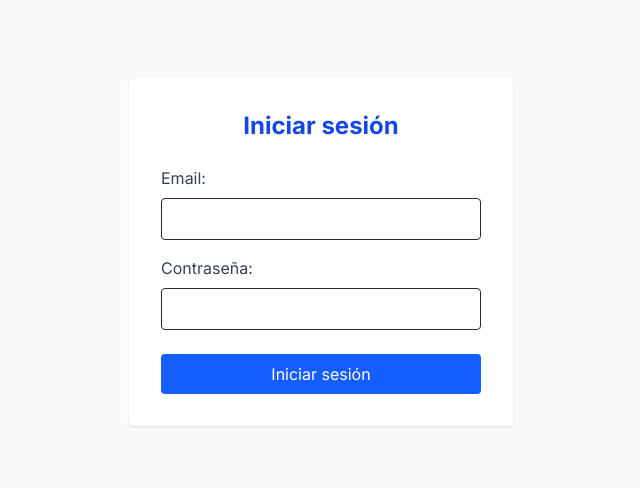
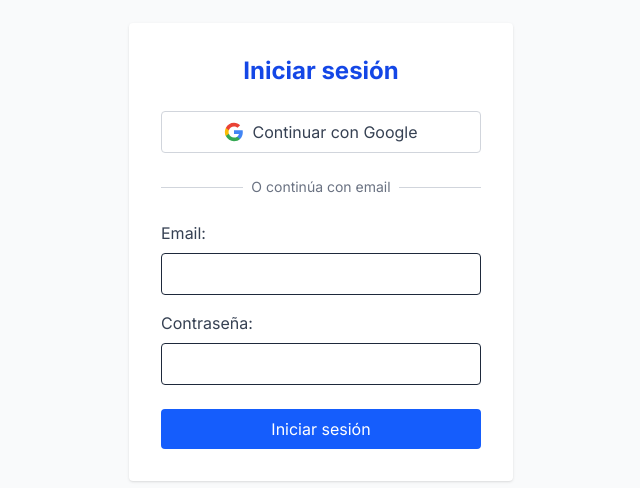
Before and after one commit to mutsuda/fidel, a Next.js app: page /login in a window 1280 px wide. Shown: the part 148-636 px from the top of the page, without its empty margins (319-959 px from the left). Built offline with nearby package versions, Linux system fonts and the light colour scheme.

Commit message:
Add Google OAuth provider to NextAuth configuration

```diff
--- a/src/app/api/auth/[...nextauth]/route.ts
+++ b/src/app/api/auth/[...nextauth]/route.ts
@@ -1,5 +1,6 @@
 import NextAuth from "next-auth";
 import CredentialsProvider from "next-auth/providers/credentials";
+import GoogleProvider from "next-auth/providers/google";
 
 declare module "next-auth" {
   interface Session {
@@ -14,6 +15,10 @@
 
 const handler = NextAuth({
   providers: [
+    GoogleProvider({
+      clientId: process.env.GOOGLE_CLIENT_ID!,
+      clientSecret: process.env.GOOGLE_CLIENT_SECRET!,
+    }),
     CredentialsProvider({
       name: "credentials",
       credentials: {
--- a/src/app/login/page.tsx
+++ b/src/app/login/page.tsx
@@ -8,6 +8,7 @@
   const [email, setEmail] = useState("");
   const [password, setPassword] = useState("");
   const [isLoading, setIsLoading] = useState(false);
+  const [isGoogleLoading, setIsGoogleLoading] = useState(false);
   const router = useRouter();
 
   const handleEmailLogin = async (e: React.FormEvent) => {
@@ -28,10 +29,59 @@
     setIsLoading(false);
   };
 
+  const handleGoogleLogin = async () => {
+    setIsGoogleLoading(true);
+    await signIn("google", { callbackUrl: "/dashboard" });
+  };
+
   return (
     <main className="min-h-screen flex flex-col items-center justify-center bg-gray-50 p-4">
       <div className="bg-white rounded shadow p-8 w-full max-w-sm flex flex-col items-center">
         <h2 className="text-2xl font-bold mb-6 text-blue-700">Iniciar sesión</h2>
+
+        {/* Google OAuth Button */}
+        <button
+          onClick={handleGoogleLogin}
+          disabled={isGoogleLoading}
+          className="w-full mb-6 py-2 px-4 bg-white border border-gray-300 text-gray-700 rounded hover:bg-gray-50 transition disabled:opacity-50 flex items-center justify-center"
+        >
+          {isGoogleLoading ? (
+            "Conectando..."
+          ) : (
+            <>
+              <svg className="w-5 h-5 mr-2" viewBox="0 0 24 24">
+                <path
+                  fill="#4285F4"
+                  d="M22.56 12.25c0-.78-.07-1.53-.2-2.25H12v4.26h5.92c-.26 1.37-1.04 2.53-2.21 3.31v2.77h3.57c2.08-1.92 3.28-4.74 3.28-8.09z"
+                />
+                <path
+                  fill="#34A853"
+                  d="M12 23c2.97 0 5.46-.98 7.28-2.66l-3.57-2.77c-.98.66-2.23 1.06-3.71 1.06-2.86 0-5.29-1.93-6.16-4.53H2.18v2.84C3.99 20.53 7.7 23 12 23z"
+                />
+                <path
+                  fill="#FBBC05"
+                  d="M5.84 14.09c-.22-.66-.35-1.36-.35-2.09s.13-1.43.35-2.09V7.07H2.18C1.43 8.55 1 10.22 1 12s.43 3.45 1.18 4.93l2.85-2.22.81-.62z"
+                />
+                <path
+                  fill="#EA4335"
+                  d="M12 5.38c1.62 0 3.06.56 4.21 1.64l3.15-3.15C17.45 2.09 14.97 1 12 1 7.7 1 3.99 3.47 2.18 7.07l3.66 2.84c.87-2.6 3.3-4.53 6.16-4.53z"
+                />
+              </svg>
+              Continuar con Google
+            </>
+          )}
+        </button>
+
+        <div className="w-full mb-6">
+          <div className="relative">
+            <div className="absolute inset-0 flex items-center">
+              <div className="w-full border-t border-gray-300" />
+            </div>
+            <div className="relative flex justify-center text-sm">
+              <span className="px-2 bg-white text-gray-500">O continúa con email</span>
+            </div>
+          </div>
+        </div>
 
         <form onSubmit={handleEmailLogin} className="w-full">
           <div className="mb-4">
```
